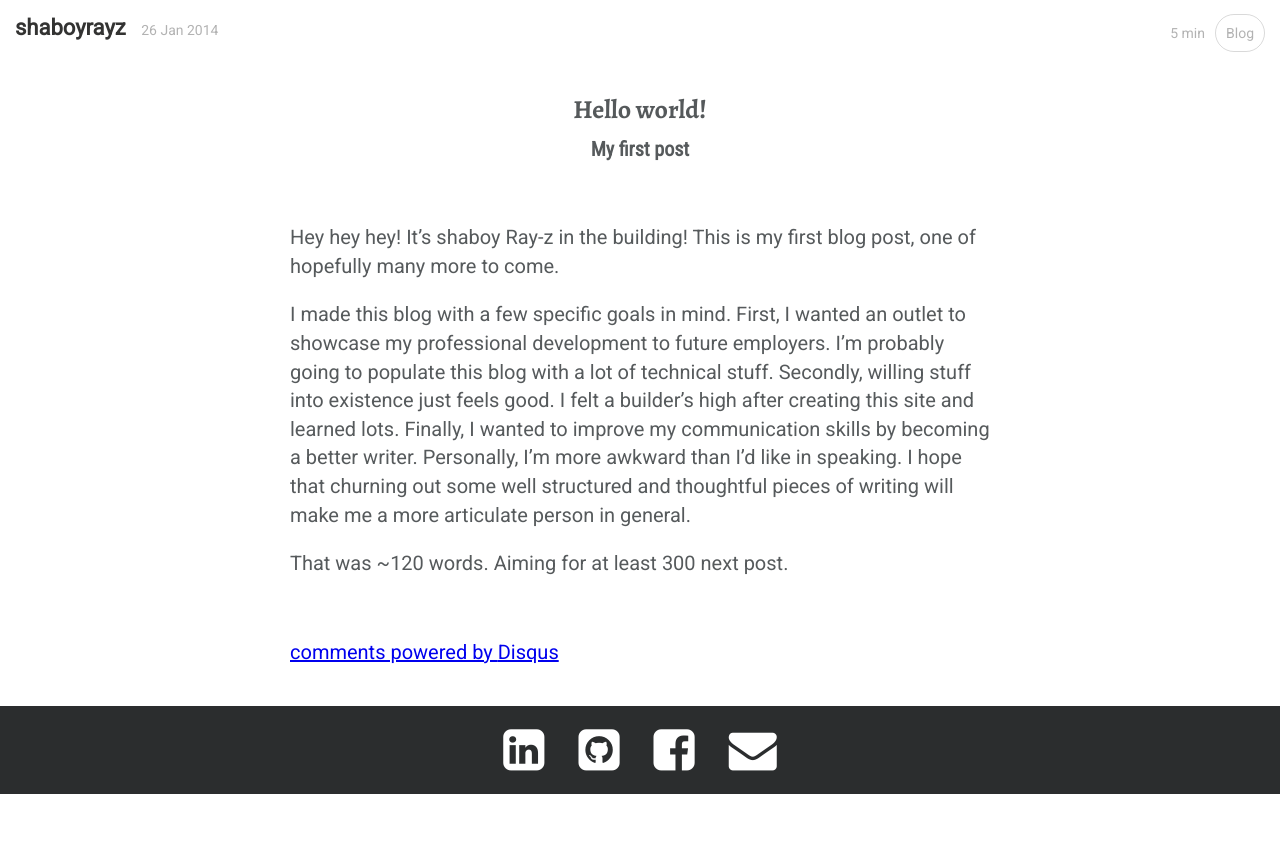
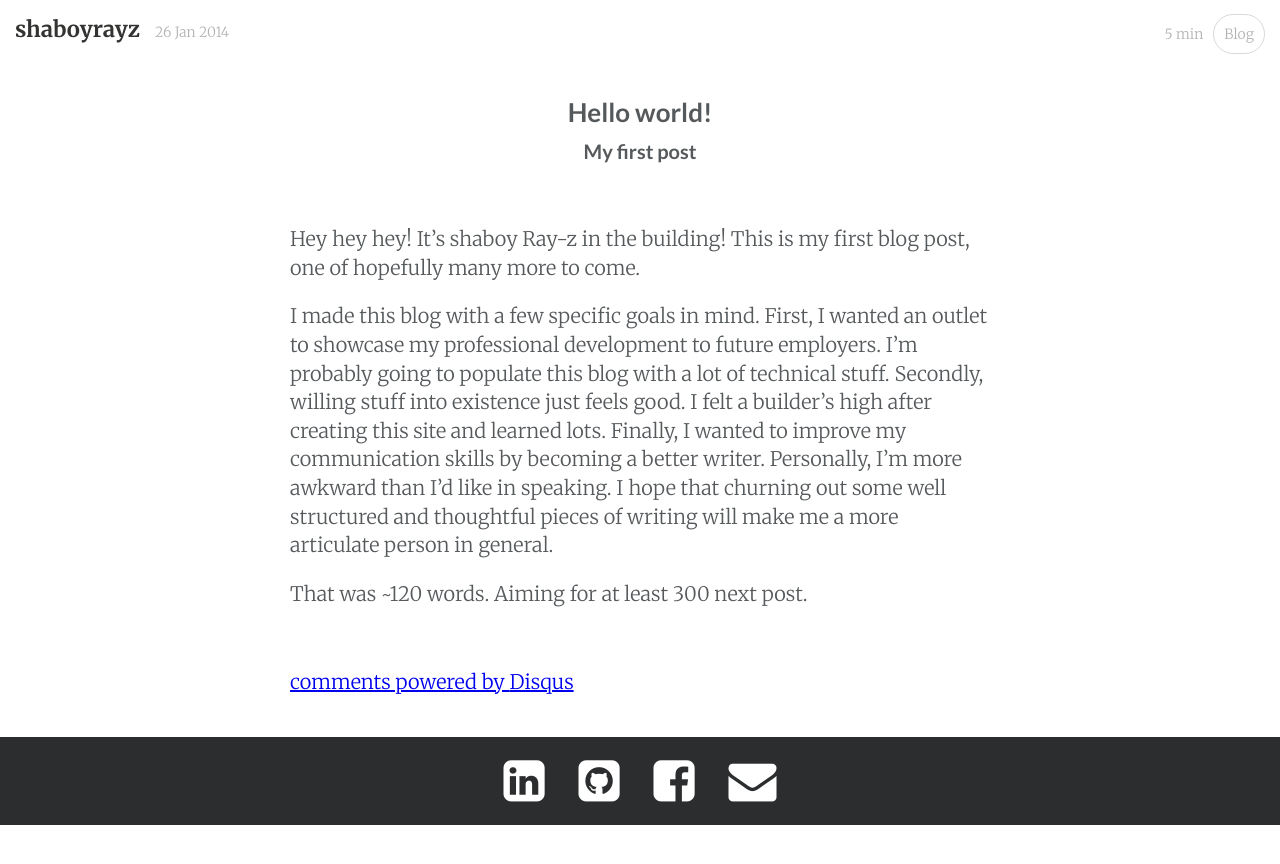
Before and after one commit to rcarino/rcarino.github.io, a Jekyll site: the page built from _posts/2014-01-26-hello_world.markdown, in a window 1280 px wide. Shown: the top 864 px of the page. Built offline with Jekyll 4.4.1, drawn with Linux system fonts in a browser that asks for light colours; nearby versions of some CDN libraries; comment, search, counter and statistics services are not loaded.

Commit message:
new fonts

```diff
--- a/_layouts/default.html
+++ b/_layouts/default.html
@@ -11,7 +11,7 @@
     {% if page.layout != "default" %}
         <link rel="stylesheet" href="/stylesheets/{{ page.layout }}.css">
     {% endif %}
-    <link rel="stylesheet" href="https://fonts.googleapis.com/css?family=Roboto|Roboto+Condensed|Alegreya:700"/>
+    <link rel="stylesheet" href="https://fonts.googleapis.com/css?family=Lato:700|Merriweather:300,300italic,700"/>
     <link href="//maxcdn.bootstrapcdn.com/font-awesome/4.2.0/css/font-awesome.min.css" rel="stylesheet">
 
     <script src="https://code.jquery.com/jquery-1.11.1.min.js"></script>
--- a/_sass/global/_rcarino_custom_reset.scss
+++ b/_sass/global/_rcarino_custom_reset.scss
@@ -12,6 +12,7 @@ html {
 
 body {
   font-family: $regular-font-family;
+  font-weight: 300;
 }
 
 h1 {
--- a/_sass/lib/_default_vars.scss
+++ b/_sass/lib/_default_vars.scss
@@ -1,3 +1,3 @@
-$h1-font-family: 'Alegreya', serif;
-$h2-font-family: 'Roboto Condensed', sans-serif;
-$regular-font-family: 'Roboto', sans-serif;
+$h1-font-family: "Lato", sans-serif;
+$h2-font-family: "Lato", sans-serif;
+$regular-font-family: "Merriweather", serif;
```
